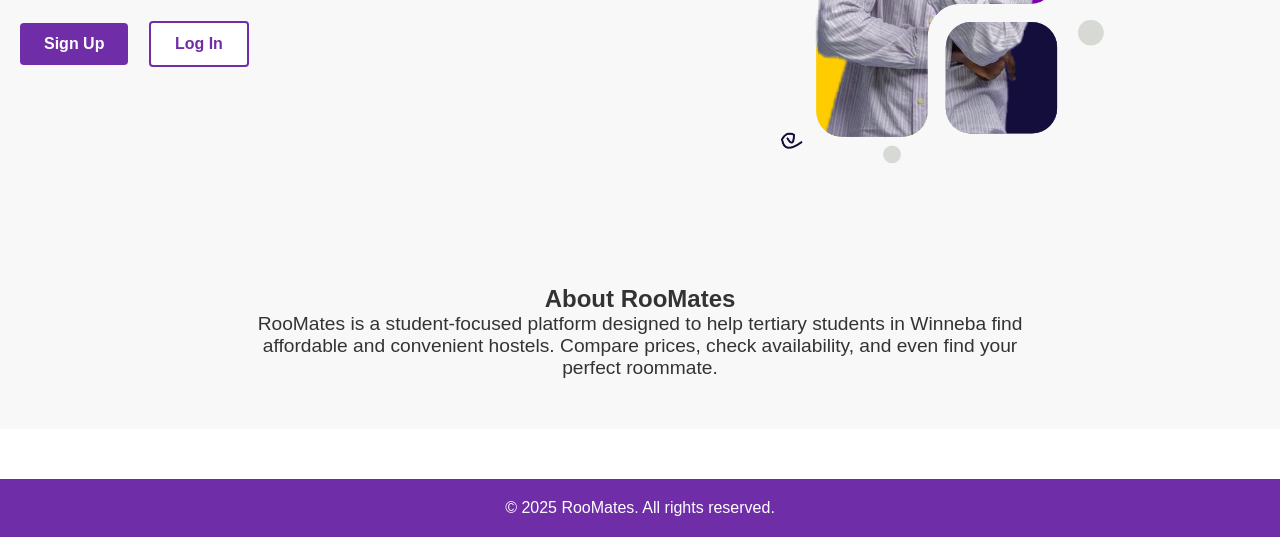
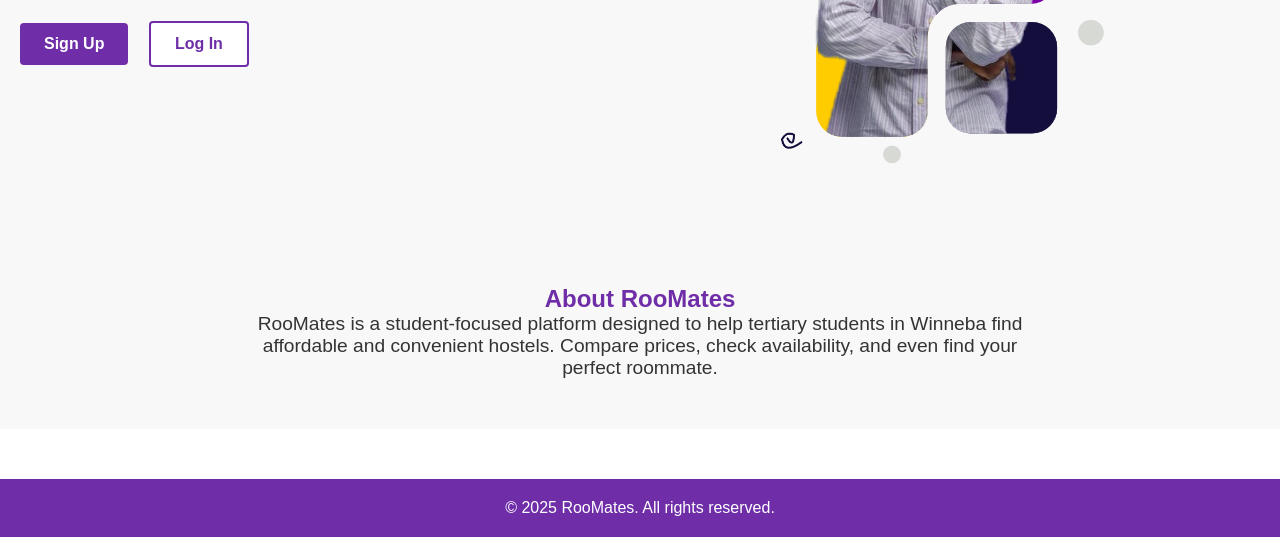
Before and after one commit to Amankwafrifa12/RooMates-2, a plain HTML site: page index.html in a window 1280 px wide. Shown: the part 318-855 px from the top of the page. Drawn offline with nearby package versions, Linux system fonts and the light colour scheme; a small style sheet from the web is missing.

Commit message:
Update About section heading color for improved visibility

```diff
--- a/index.html
+++ b/index.html
@@ -229,7 +229,7 @@
     </section>
 
     <section class="about" data-aos="fade-up">
-        <h2>About RooMates</h2>
+        <h2 style="color: var(--primary-color);">About RooMates</h2>
         <p>RooMates is a student-focused platform designed to help tertiary students in Winneba find affordable and
             convenient hostels. Compare prices, check availability, and even find your perfect roommate.</p>
     </section>
```
